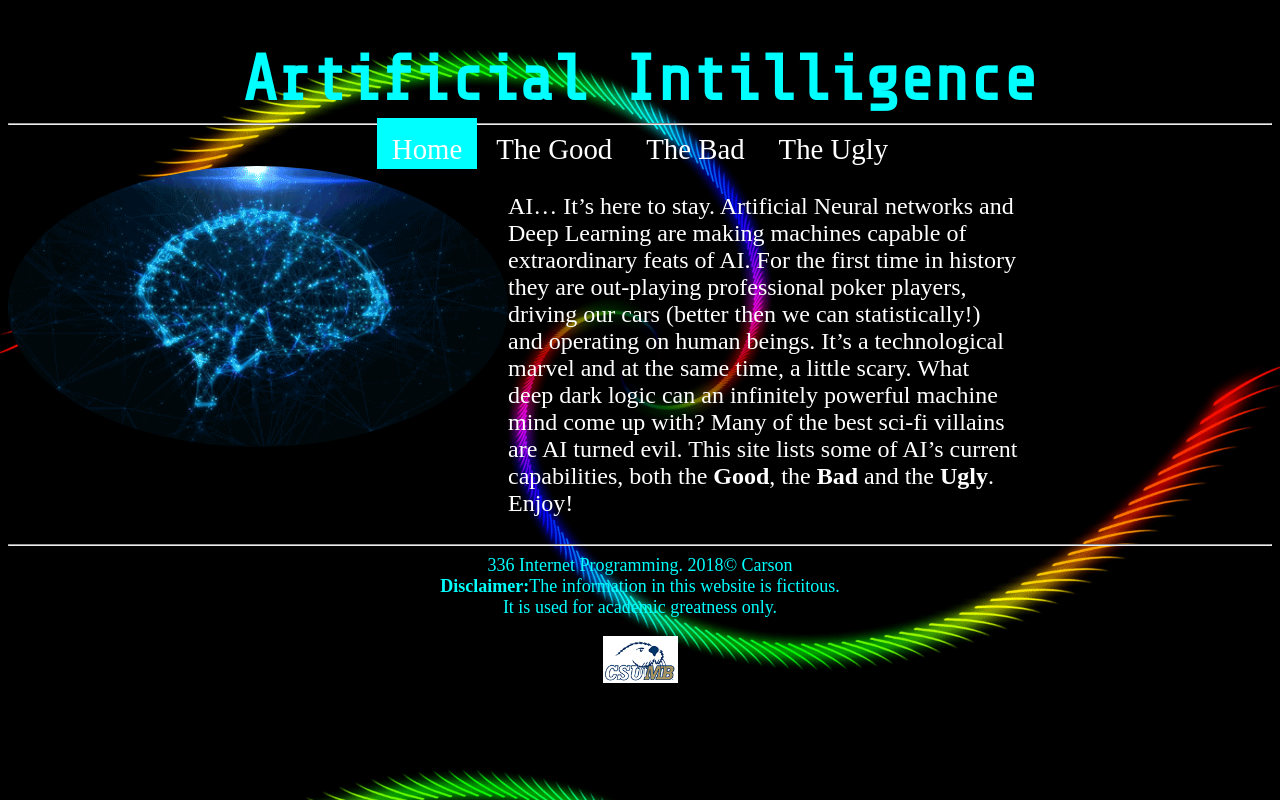
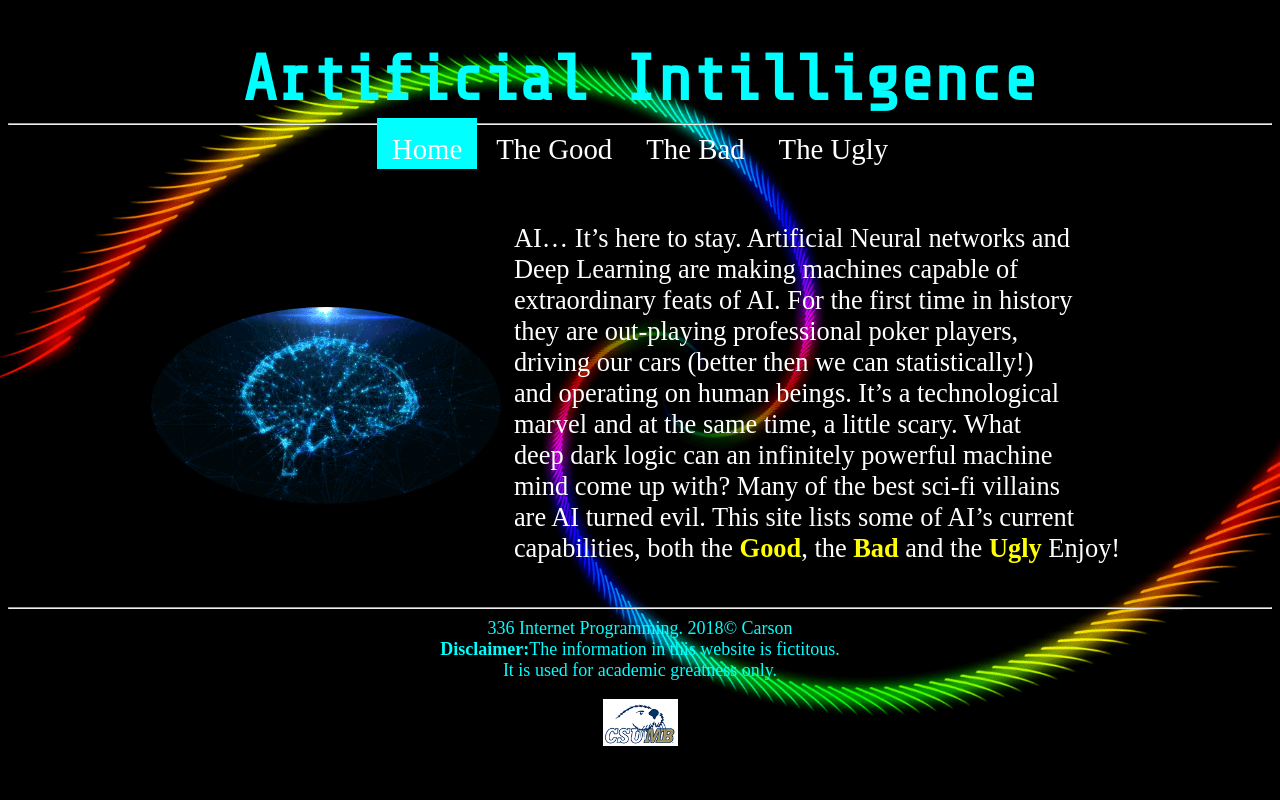
Before and after one commit to ChristopherCarson/SOFTWARE-ENGINEERING, a PHP site: page /hw/hw1/index.html in a window 1280 px wide. Run offline with PHP 8.4, Linux system fonts and the light colour scheme.

Commit message:
touch up

```diff
--- a/hw/hw1/css/styles.css
+++ b/hw/hw1/css/styles.css
@@ -50,11 +50,11 @@
 }
 
 .table-row {
-    background-color: black;
+    background-color: inherit;
 }
 
 td strong {
-    color: orange;
+    color: yellow;
 }
 
 .current{
@@ -67,9 +67,10 @@
     transition: .9s;  /*transition effect*/
 }
 
-#brain, #welcomeText {
-    float: left;
+#maintext {
+    text-align: left;
 }
+
 
 #uglytext {
     font-size: 1.1em;
--- a/hw/hw1/index.html
+++ b/hw/hw1/index.html
@@ -17,11 +17,12 @@
             <a href="bad.html">The Bad</a>
             <a href="ugly.html">The Ugly</a>
         </nav>
-        <main>
-            <img id="brain" src="img/brain.gif" alt="Image of me and my wife" width="500">
-
-            <div id="welcomeText">
-                <br />
+        <div class="content">
+            <br /><br />
+            <table>
+                <tr class = "table-row">
+                    <td><img id="brain" src="img/brain.gif" alt="spinning brain" width="350"></td>
+                    <td id="maintext">
                     AI… It’s here to stay. Artificial Neural networks and <br />
                     Deep Learning are making machines capable of <br />
                     extraordinary feats of AI. For the first time in history <br />
@@ -32,10 +33,12 @@
                     deep dark logic can an infinitely powerful machine <br />
                     mind come up with? Many of the best sci-fi villains <br />
                     are AI turned evil. This site lists some of AI’s current <br />
-                capabilities, both the <strong>Good</strong>, the <strong>Bad</strong> and the <strong>Ugly</strong>. <br />
-                Enjoy! <br /><br />
+                    capabilities, both the <strong>Good</strong>, the <strong>Bad</strong> and the <strong>Ugly</strong>
+                    Enjoy! <br /><br /></td>
+                </tr>
+            </table>
+
         </div>
-        </main>
         <footer>
             <hr>
                 336 Internet Programming. 2018&copy; Carson <br />
```
Lines whose indentation alone changed are shown as unchanged.
